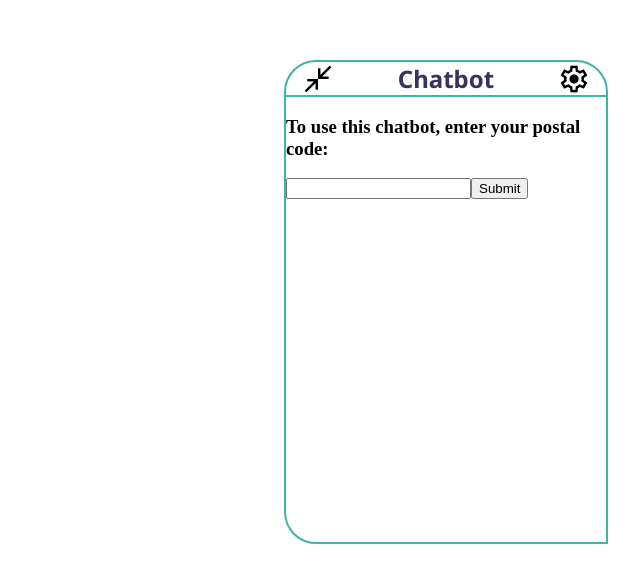
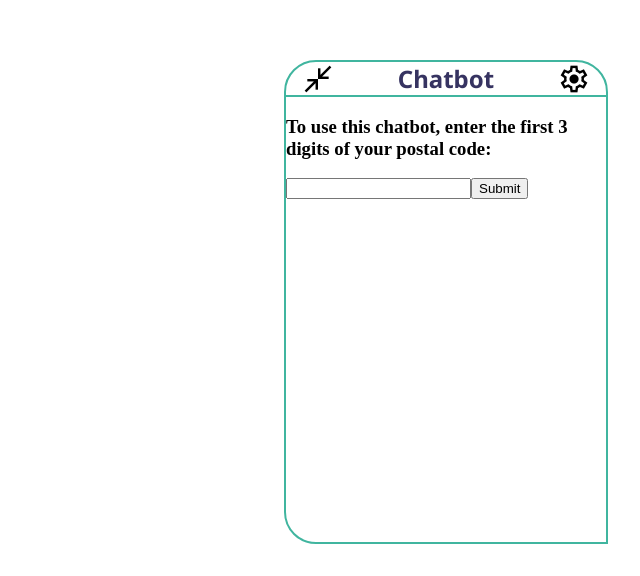
Before and after one commit to SWRIL-AI-NLP-Translation/swril-chatbot, a React app: page / in a window 1280 px wide. Shown: the part 224-800 px from the top of the page, without its empty margins (640-1280 px from the left). Built offline with nearby package versions, Linux system fonts and the light colour scheme; no server answers.

Commit message:
Change init text

```diff
--- a/src/components/chatbotInit.tsx
+++ b/src/components/chatbotInit.tsx
@@ -15,7 +15,7 @@ export const ChatbotInit = (): JSX.Element => {
 
 	return (
 		<div>
-			<h3>To use this chatbot, enter your postal code:</h3>
+			<h3>To use this chatbot, enter the first 3 digits of your postal code:</h3>
 			<input type='text' value={newPostalCode} onChange={(npc) => setNewPostalCode(npc.target.value)} />
 			<button onClick={submitPostalCode}>Submit</button>
 		</div>
```
